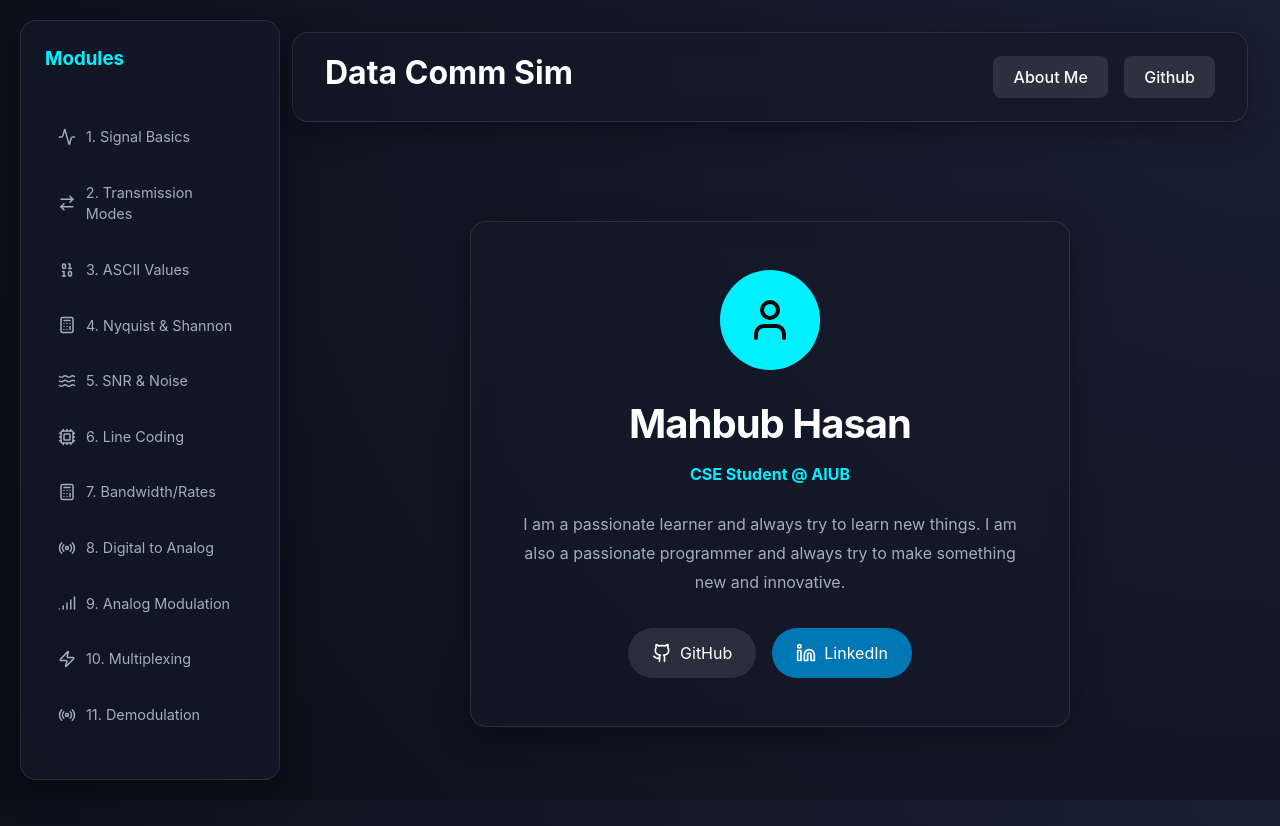
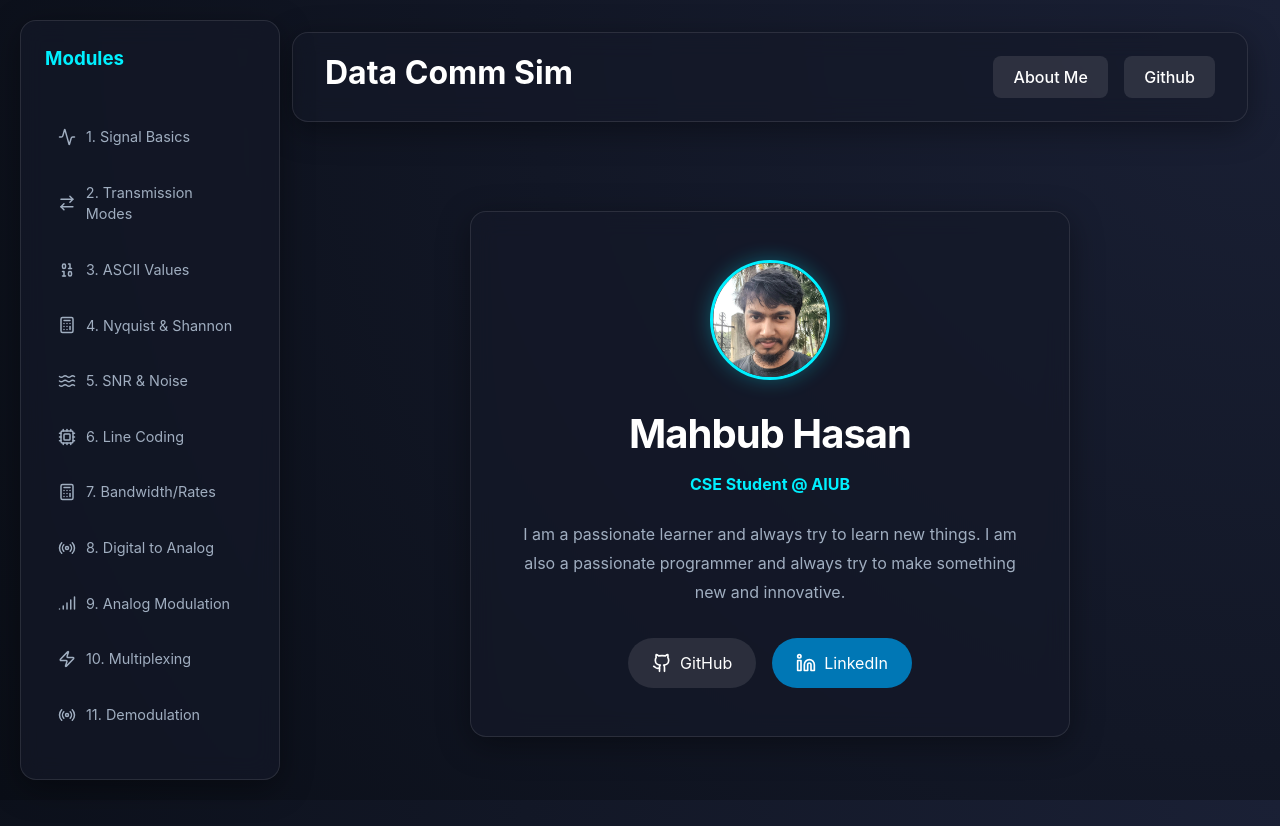
Before and after one commit to MahbubHasan777/Data-Comm-Simulation, a React (Vite) app: page /about in a window 1280 px wide. Built offline with nearby package versions, Linux system fonts and the light colour scheme.

Commit message:
Add profile picture to About page

```diff
--- a/src/pages/About.tsx
+++ b/src/pages/About.tsx
@@ -6,9 +6,9 @@ const About = () => {
             <div className="glass-panel" style={{ padding: '3rem', maxWidth: '600px', width: '100%', textAlign: 'center' }}>
                 <div
                     className="flex-center"
-                    style={{ width: '100px', height: '100px', background: 'var(--primary)', borderRadius: '50%', margin: '0 auto 1.5rem auto' }}
+                    style={{ width: '120px', height: '120px', borderRadius: '50%', margin: '0 auto 1.5rem auto', overflow: 'hidden', border: '3px solid var(--primary)', boxShadow: '0 0 20px rgba(0, 240, 255, 0.3)' }}
                 >
-                    <User size={48} color="#000" />
+                    <img src="/profile.jpg" alt="Mahbub Hasan" style={{ width: '100%', height: '100%', objectFit: 'cover' }} />
                 </div>
 
                 <h1 style={{ marginBottom: '0.5rem' }}>Mahbub Hasan</h1>
```
Also changed, not shown: public/profile.jpg (added).
